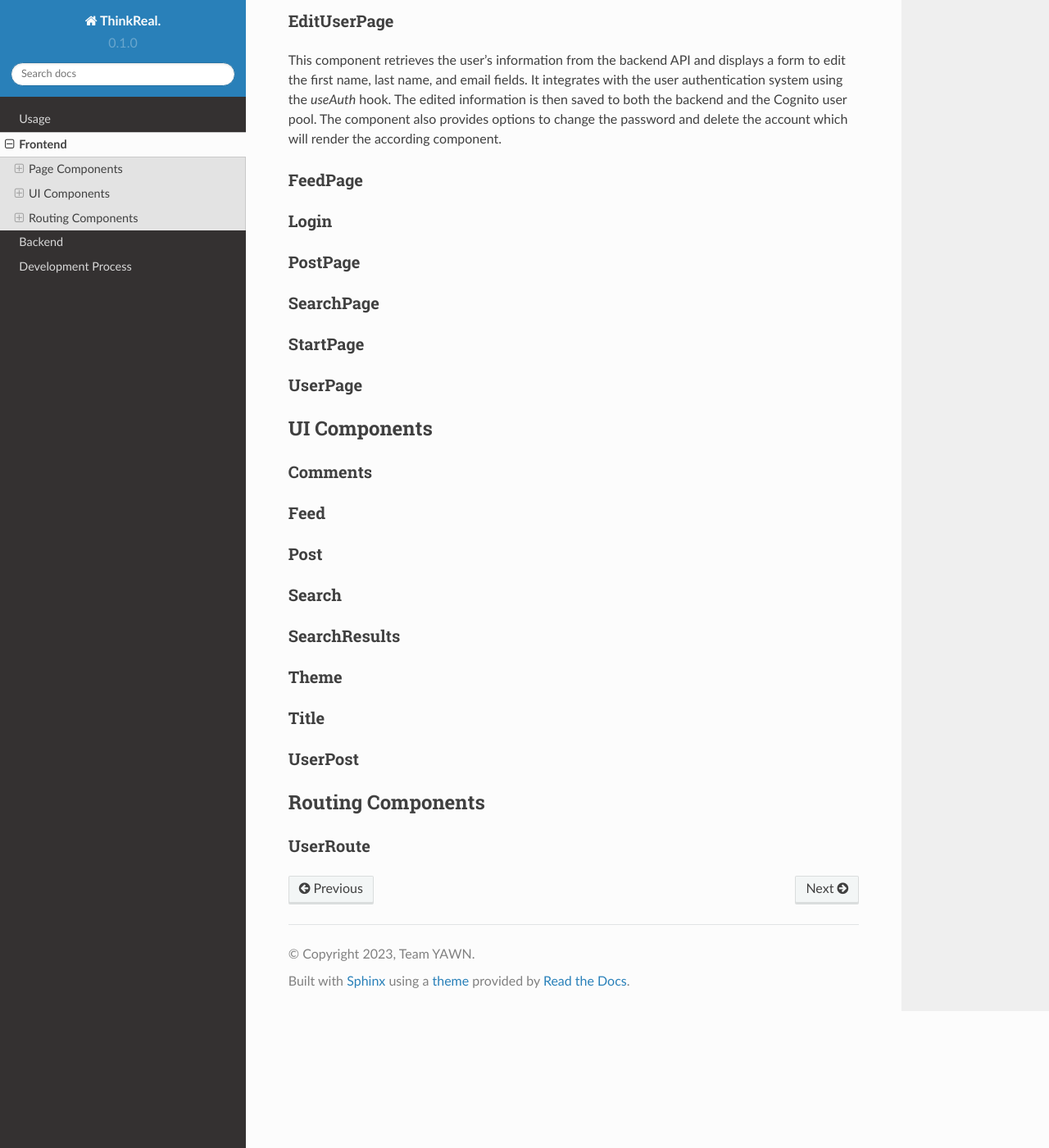
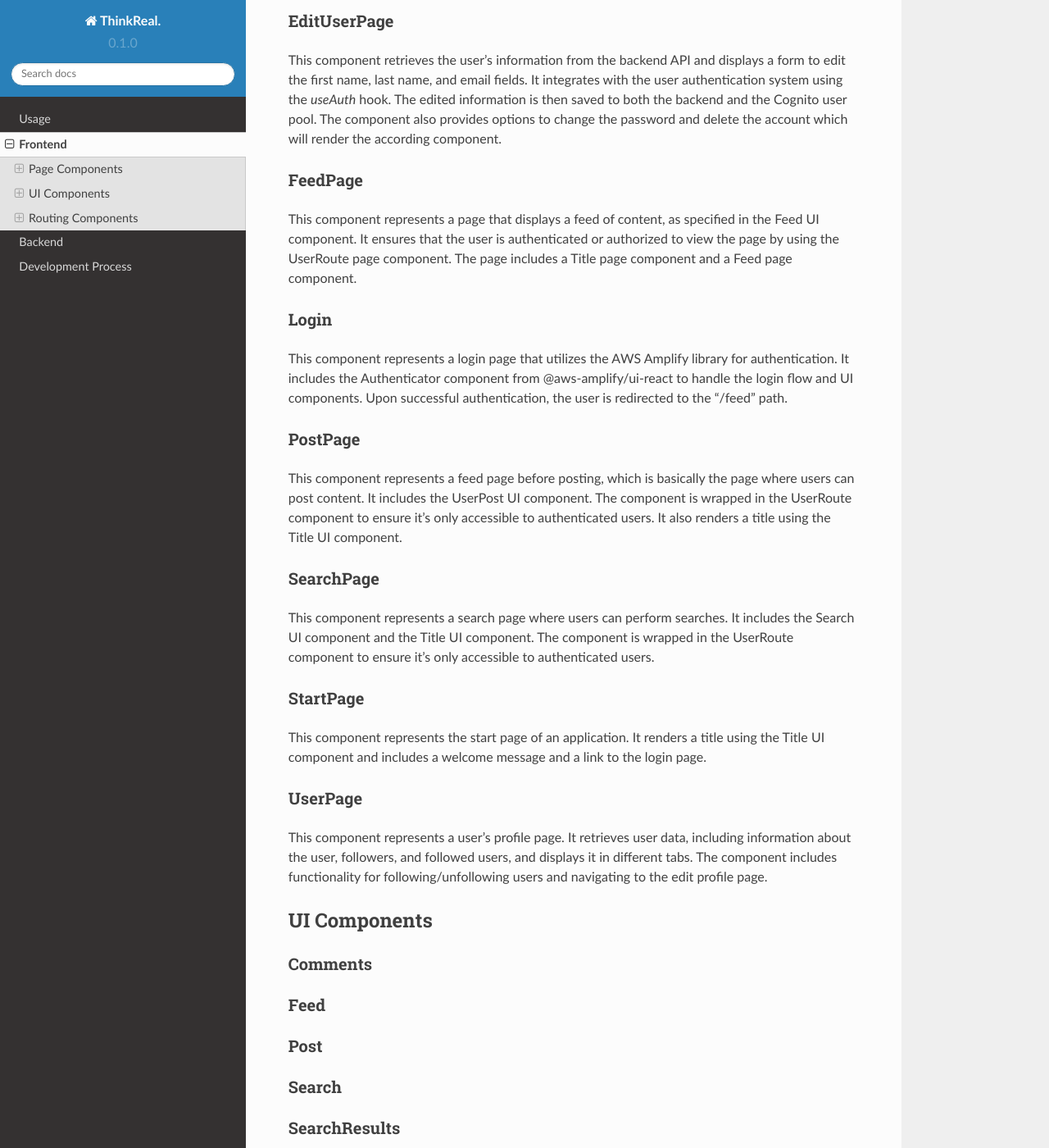
Before and after one commit to Advanced-SE-2023/ASE-Wiki, a Sphinx documentation site: the page built from docs/source/frontend.rst, in a window 1280 px wide and 1400 px high, scrolled down 808 px. Shown: the whole window at 82% size. Built offline with Sphinx 7.4.7 and the Read the Docs theme 2.0.0, drawn with Linux system fonts in a browser that asks for light colours.

Commit message:
Update frontend.rst

```diff
--- a/docs/source/frontend.rst
+++ b/docs/source/frontend.rst
@@ -24,21 +24,27 @@ This component retrieves the user's information from the backend API and display
 
 FeedPage
 +++++++++++++++
+This component represents a page that displays a feed of content, as specified in the Feed UI component. It ensures that the user is authenticated or authorized to view the page by using the UserRoute page component. The page includes a Title page component and a Feed page component.
 
 Login
 +++++++++++++++
+This component represents a login page that utilizes the AWS Amplify library for authentication. It includes the Authenticator component from @aws-amplify/ui-react to handle the login flow and UI components. Upon successful authentication, the user is redirected to the "/feed" path.
 
 PostPage
 +++++++++++++++
+This component represents a feed page before posting, which is basically the page where users can post content. It includes the UserPost UI component. The component is wrapped in the UserRoute component to ensure it's only accessible to authenticated users. It also renders a title using the Title UI component.
 
 SearchPage
 +++++++++++++++
+This component represents a search page where users can perform searches. It includes the Search UI component and the Title UI component. The component is wrapped in the UserRoute component to ensure it's only accessible to authenticated users.
 
 StartPage
 ++++++++++++++++
+This component represents the start page of an application. It renders a title using the Title UI component and includes a welcome message and a link to the login page.
 
 UserPage
 ++++++++++++++++
+This component represents a user's profile page. It retrieves user data, including information about the user, followers, and followed users, and displays it in different tabs. The component includes functionality for following/unfollowing users and navigating to the edit profile page.
 
 UI Components
 ------------
```
